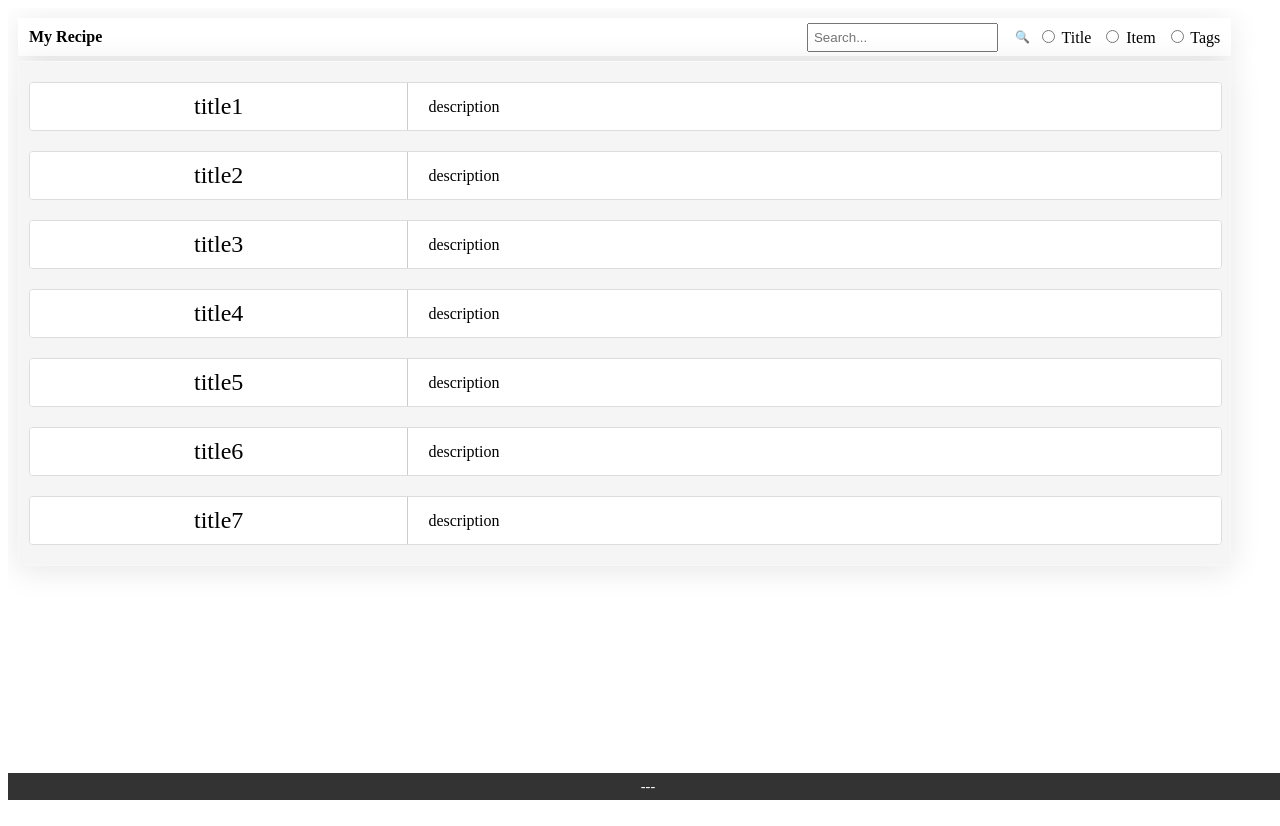
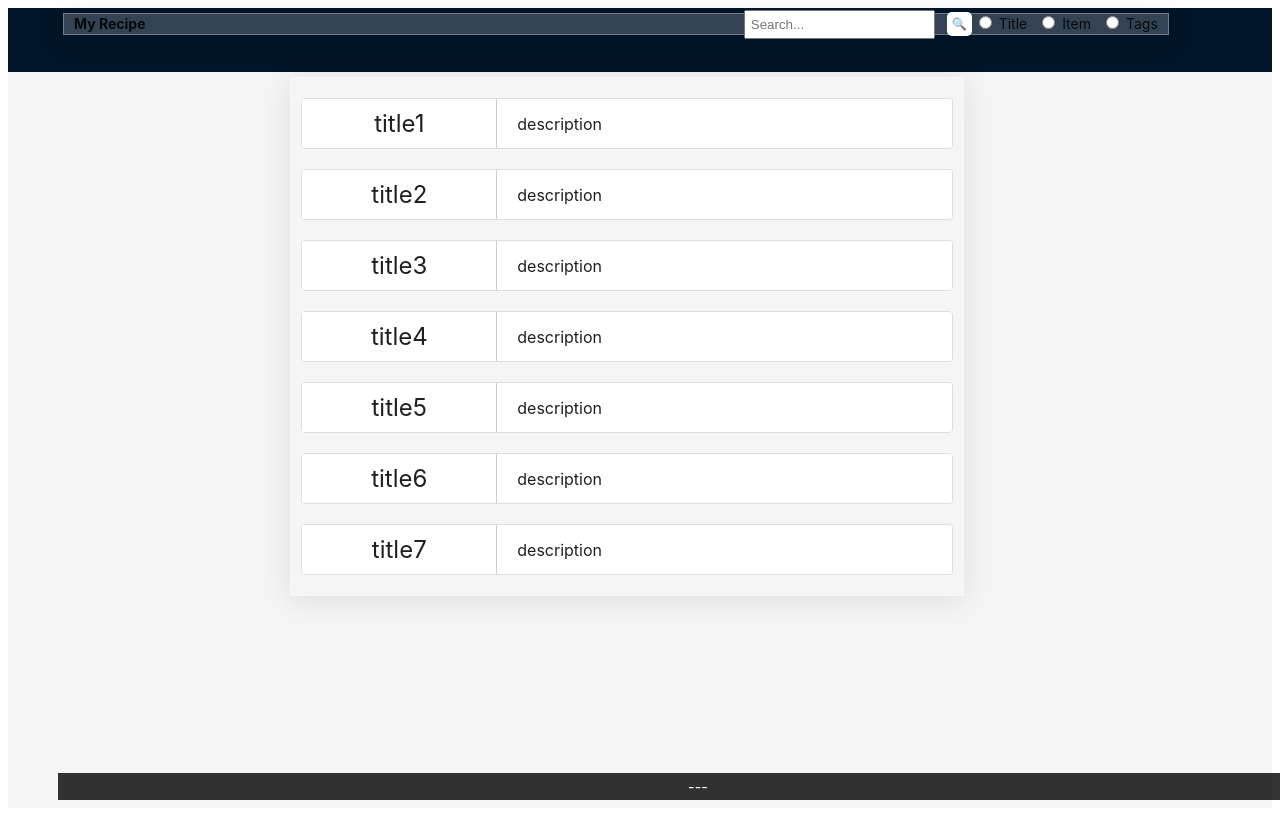
Before and after one commit to metathink/pwa-rcp, a React (Vite) app: page / in a window 1280 px wide. Built offline with nearby package versions, Linux system fonts and the light colour scheme.

Commit message:
add antd

```diff
--- a/package.json
+++ b/package.json
@@ -10,6 +10,7 @@
     "preview": "vite preview"
   },
   "dependencies": {
+    "antd": "^5.20.6",
     "react": "^18.3.1",
     "react-dom": "^18.3.1",
     "styled-components": "^6.1.13"
--- a/src/App.tsx
+++ b/src/App.tsx
@@ -1,32 +1,29 @@
-import styled from "styled-components";
+import { Layout, Col, Row } from 'antd';
 import AppBar from "./components/AppBar";
 import PostContainer from "./components/PostContainer/PostContainer";
 import FooterContainer from "./components/FooterContainer";
 
-export const AppContainer = styled.div`
-    height: 100vh;
-    margin: 0 auto; /* Center the container */
-    padding: 5px;
-    overflow: auto;
-
-    /* Optional background styles */
-    /* background-color: beige;
-    background-image:
-        linear-gradient(45deg, rgba(255, 255, 255, 0.4) 25%, transparent 25%, transparent 75%, rgba(255, 255, 255, 0.4) 75%),
-        linear-gradient(45deg, rgba(255, 255, 255, 0.4) 25%, transparent 25%, transparent 75%, rgba(255, 255, 255, 0.4) 75%);
-    background-size: 40px 40px;
-    background-position: 0 0, 20px 20px;  */
-`;
+const { Header, Content, Footer } = Layout;
 
 function App() {
   return (
-    <>
-      <AppContainer>
+    <Layout style={{ minHeight: '100vh' }}>
+      <Header>
         <AppBar />
-        <PostContainer />
-      </AppContainer>
-      <FooterContainer />
-    </>
+      </Header>
+      <Layout>
+        <Content style={{ padding: '0 24px', minHeight: 280 }}>
+          <Row justify="center">
+            <Col xs={24} sm={22} md={18} lg={16} xl={14}>
+              <PostContainer />
+            </Col>
+          </Row>
+        </Content>
+        <Footer style={{ textAlign: 'center' }}>
+          <FooterContainer />
+        </Footer>
+      </Layout>
+    </Layout>
   );
 }
 
```
Also changed, not shown: 1 other file (tests, documents, lock files or other folders).
